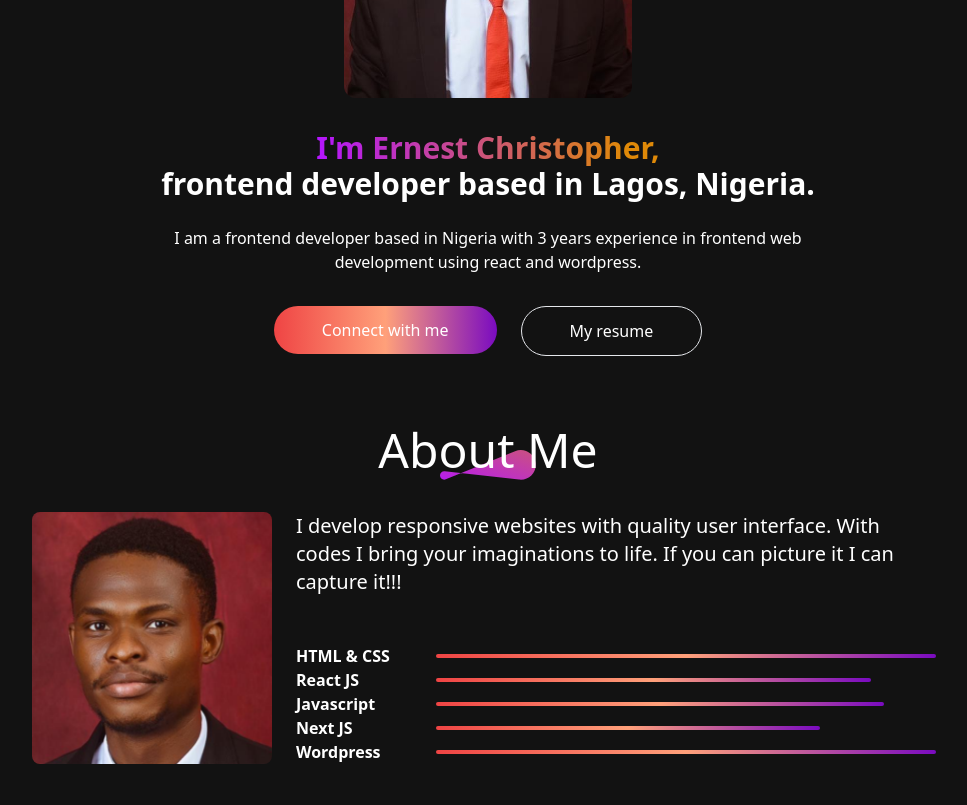
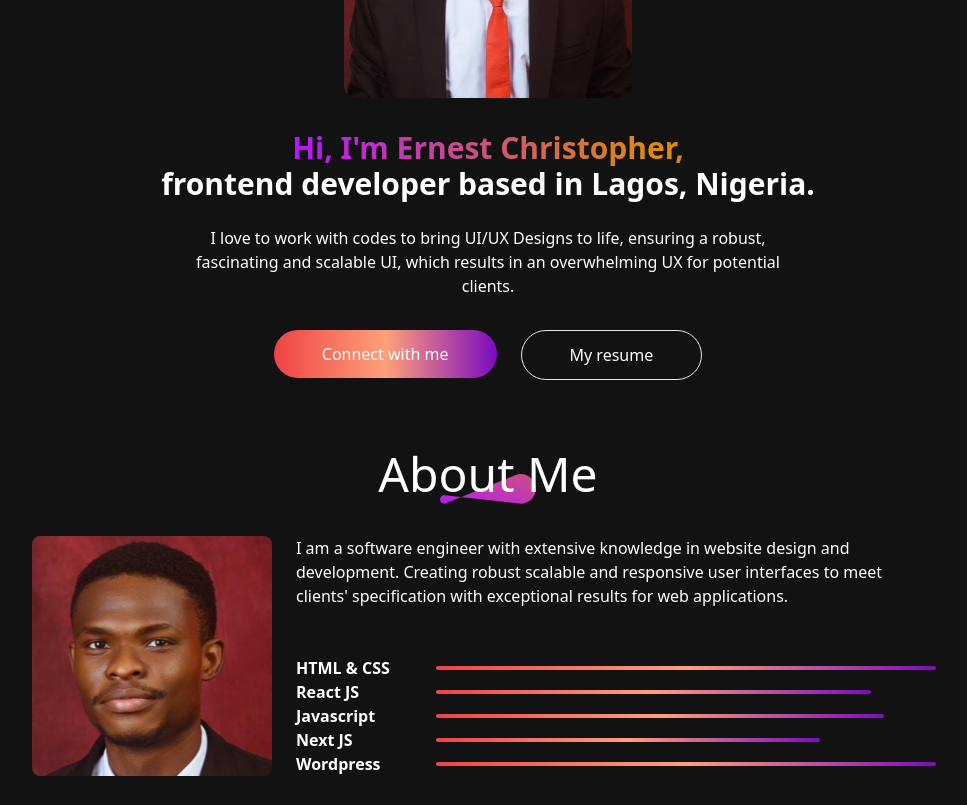
Before and after one commit to ernestkris6/ernestchris-portfolio, a React (Vite) app: page / in a window 1280 px wide. Shown: the part 360-1165 px from the top of the page, without its empty margins (152-1119 px from the left). Built offline with nearby package versions, Linux system fonts and the light colour scheme.

Commit message:
hero section details

```diff
--- a/src/Components/AboutMe.jsx
+++ b/src/Components/AboutMe.jsx
@@ -16,8 +16,12 @@ export default function AboutMe() {
        <div className='flex justify-center pt-6 gap-4 pb-4'>
             <img className='hidden md:flex rounded-lg' src={krisnew3} alt="" />
             <div className='w-full md:w-2/4 ml-2 mr-2'>
-               <p className='text-white md:text-medium lg:text-xl'>I develop responsive websites with quality user interface. With codes I bring your imaginations to life. If you can picture it I can capture it!!!</p>
+               <p className='text-white md:text-medium lg:text-xl'></p>
+               <p>I am a software engineer with extensive knowledge in website design and development. Creating
+                  robust scalable and responsive user interfaces to meet clients' specification with exceptional
+                  results for web applications. </p>
 
+{/* I develop responsive websites with quality user interface. With codes I bring your imaginations to life. If you can picture it I can capture it!!! */}
                 <div className='flex pt-12 gap-[20px] items-center cursor-pointer md:hover:translate-x-[30px] transition-all duration-500'>
                   <p className='min-w-[120px] text-medium font-bold'>HTML & CSS </p>
                   <hr className='w-[50%] md:w-[90%] outline-none border-none rounded-lg h-1 bg-gradient-to-r from-red-500 via-orange-500 to-purple-500' />
--- a/src/Components/HeroSection.jsx
+++ b/src/Components/HeroSection.jsx
@@ -11,10 +11,13 @@ export default function HeroSection() {
         <div className='flex m-auto justify-center items-center py-8'>
             <img className='rounded-xl w-72' src={chrispix3} alt="" />
         </div>
-           <p className='text-white text-2xl font-bold md:text-3xl text-center'><span>I'm Ernest Christopher,</span> <br /> frontend developer based in Lagos, Nigeria.</p>
+           <p className='text-white text-2xl font-bold md:text-3xl text-center'><span>Hi, I'm Ernest Christopher,</span> <br /> frontend developer based in Lagos, Nigeria.</p>
             <div className='text-white w-3/4 text-center md:w-2/4 mx-auto py-6'>
-                <p className='text-white'>I am a frontend developer based in Nigeria with 3 years experience in frontend web development using react and wordpress.</p>
+                <p className='text-white'>I love to work with codes to bring UI/UX Designs to life, ensuring a robust, fascinating and scalable UI, which results in an overwhelming UX for potential clients. </p>
             </div>
     </section>
   )
 }
+
+
+// I am a frontend developer based in Nigeria with 3 years experience in frontend web development using react and wordpress.
```
